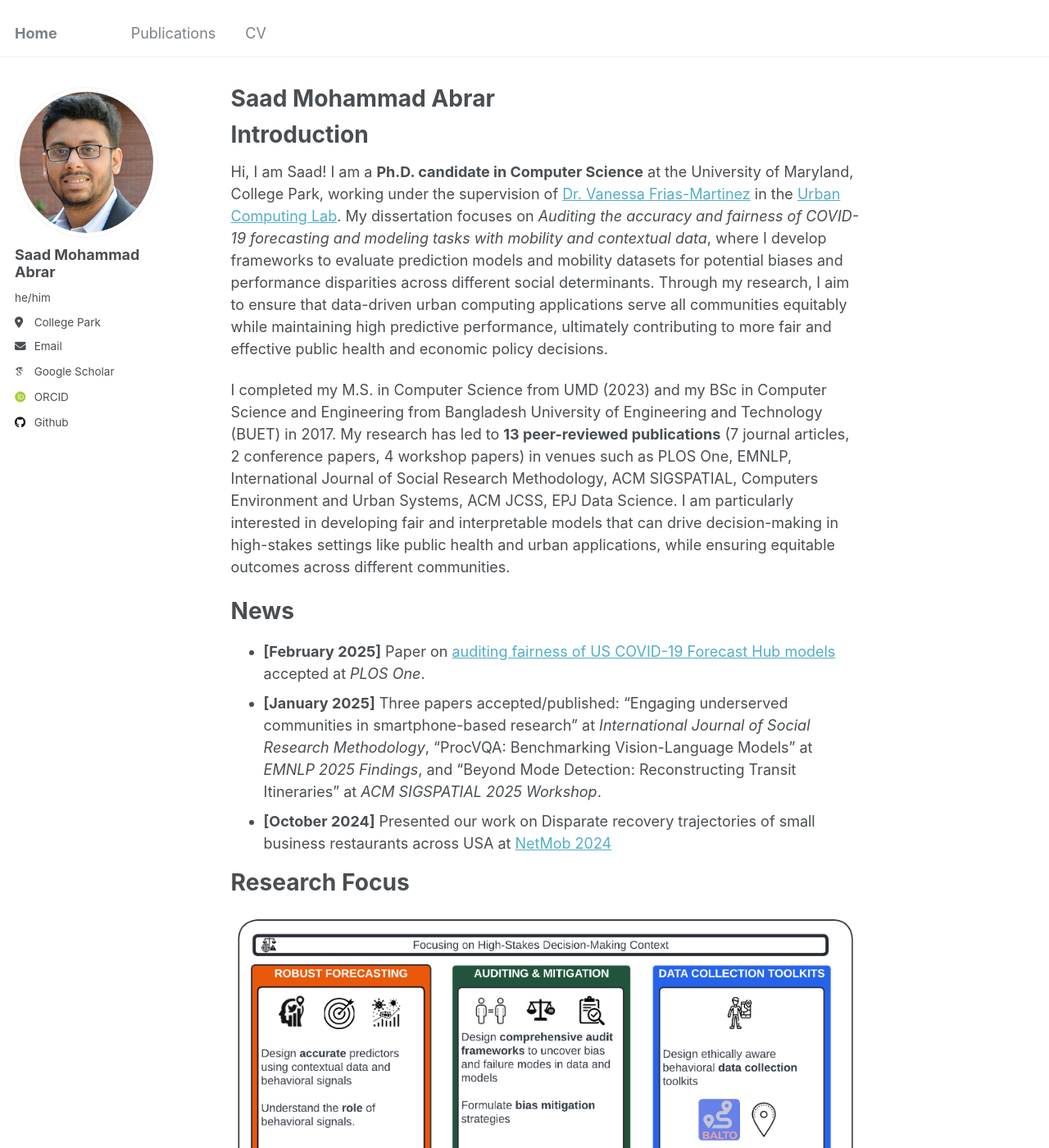
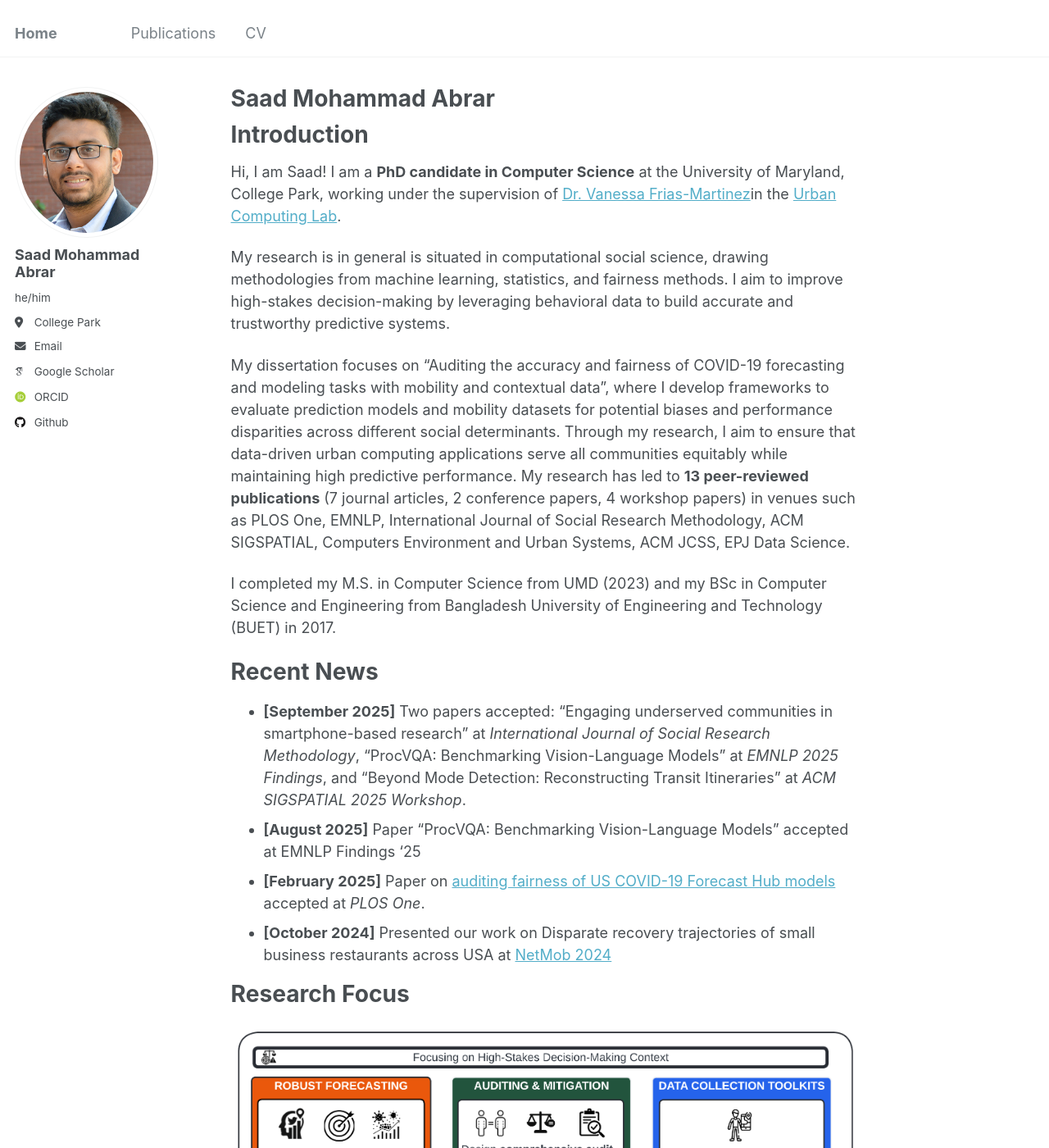
Before and after one commit to saad-abrar/saad-abrar.github.io, a Jekyll site: the page built from _pages/about.md, in a window 1280 px wide and 1400 px high. Shown: the whole window at 82% size. Built offline with Jekyll 4.4.1, drawn with Linux system fonts in a browser that asks for light colours; some web fonts are replaced.

Commit message:
updated about;

```diff
--- a/_pages/about.md
+++ b/_pages/about.md
@@ -7,14 +7,19 @@ redirect_from:
   - /about.html
 ---
 # Introduction
+Hi, I am Saad! I am a **PhD candidate in Computer Science** at the University of Maryland, College Park, working under the supervision of [Dr. Vanessa Frias-Martinez](https://vanessafriasmartinez.umiacs.io/)in the [Urban Computing Lab](https://www.urbancomputinglab.org/).
 
-Hi, I am Saad! I am a **Ph.D. candidate in Computer Science** at the University of Maryland, College Park, working under the supervision of [Dr. Vanessa Frias-Martinez](https://vanessafriasmartinez.umiacs.io/) in the [Urban Computing Lab](https://www.urbancomputinglab.org/). My dissertation focuses on *Auditing the accuracy and fairness of COVID-19 forecasting and modeling tasks with mobility and contextual data*, where I develop frameworks to evaluate prediction models and mobility datasets for potential biases and performance disparities across different social determinants. Through my research, I aim to ensure that data-driven urban computing applications serve all communities equitably while maintaining high predictive performance, ultimately contributing to more fair and effective public health and economic policy decisions.
+My research is in general is situated in computational social science, drawing methodologies from machine learning, statistics, and fairness methods. I aim to improve high-stakes decision-making by leveraging behavioral data to build accurate and trustworthy predictive systems.
 
-I completed my M.S. in Computer Science from UMD (2023) and my BSc in Computer Science and Engineering from Bangladesh University of Engineering and Technology (BUET) in 2017. My research has led to **13 peer-reviewed publications** (7 journal articles, 2 conference papers, 4 workshop papers) in venues such as PLOS One, EMNLP, International Journal of Social Research Methodology, ACM SIGSPATIAL, Computers Environment and Urban Systems, ACM JCSS, EPJ Data Science. I am particularly interested in developing fair and interpretable models that can drive decision-making in high-stakes settings like public health and urban applications, while ensuring equitable outcomes across different communities.
+My dissertation focuses on "Auditing the accuracy and fairness of COVID-19 forecasting and modeling tasks with mobility and contextual data", where I develop frameworks to evaluate prediction models and mobility datasets for potential biases and performance disparities across different social determinants. Through my research, I aim to ensure that data-driven urban computing applications serve all communities equitably while maintaining high predictive performance. My research has led to **13 peer-reviewed publications** (7 journal articles, 2 conference papers, 4 workshop papers) in venues such as PLOS One, EMNLP, International Journal of Social Research Methodology, ACM SIGSPATIAL, Computers Environment and Urban Systems, ACM JCSS, EPJ Data Science.
 
-# News
+I completed my M.S. in Computer Science from UMD (2023) and my BSc in Computer Science and Engineering from Bangladesh University of Engineering and Technology (BUET) in 2017.
+
+
+# Recent News
+- **[September 2025]** Two papers accepted: "Engaging underserved communities in smartphone-based research" at *International Journal of Social Research Methodology*, "ProcVQA: Benchmarking Vision-Language Models" at *EMNLP 2025 Findings*, and "Beyond Mode Detection: Reconstructing Transit Itineraries" at *ACM SIGSPATIAL 2025 Workshop*.
+- **[August 2025]** Paper "ProcVQA: Benchmarking Vision-Language Models" accepted at EMNLP Findings '25
 - **[February 2025]** Paper on [auditing fairness of US COVID-19 Forecast Hub models](https://doi.org/10.1371/journal.pone.0319383) accepted at *PLOS One*.
-- **[January 2025]** Three papers accepted/published: "Engaging underserved communities in smartphone-based research" at *International Journal of Social Research Methodology*, "ProcVQA: Benchmarking Vision-Language Models" at *EMNLP 2025 Findings*, and "Beyond Mode Detection: Reconstructing Transit Itineraries" at *ACM SIGSPATIAL 2025 Workshop*.
 - **[October 2024]** Presented our work on Disparate recovery trajectories of small business restaurants across USA at [NetMob 2024](https://netmob.org/)
 
 
```
Also changed, not shown: other parts of _pages/about.md (+1 -1 lines).
